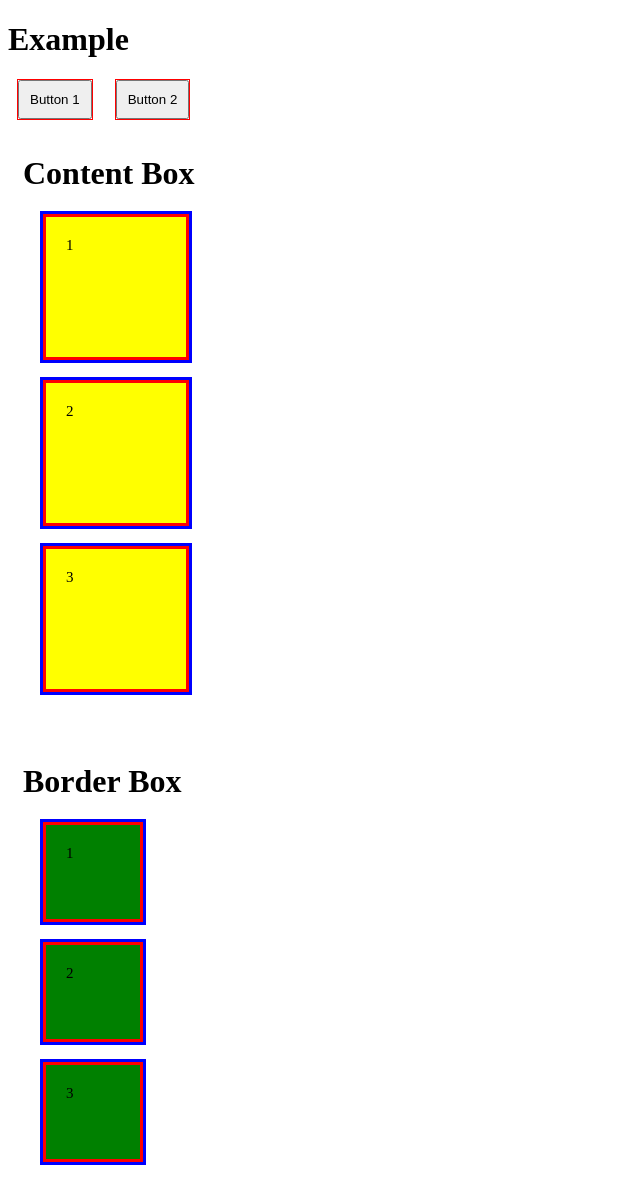
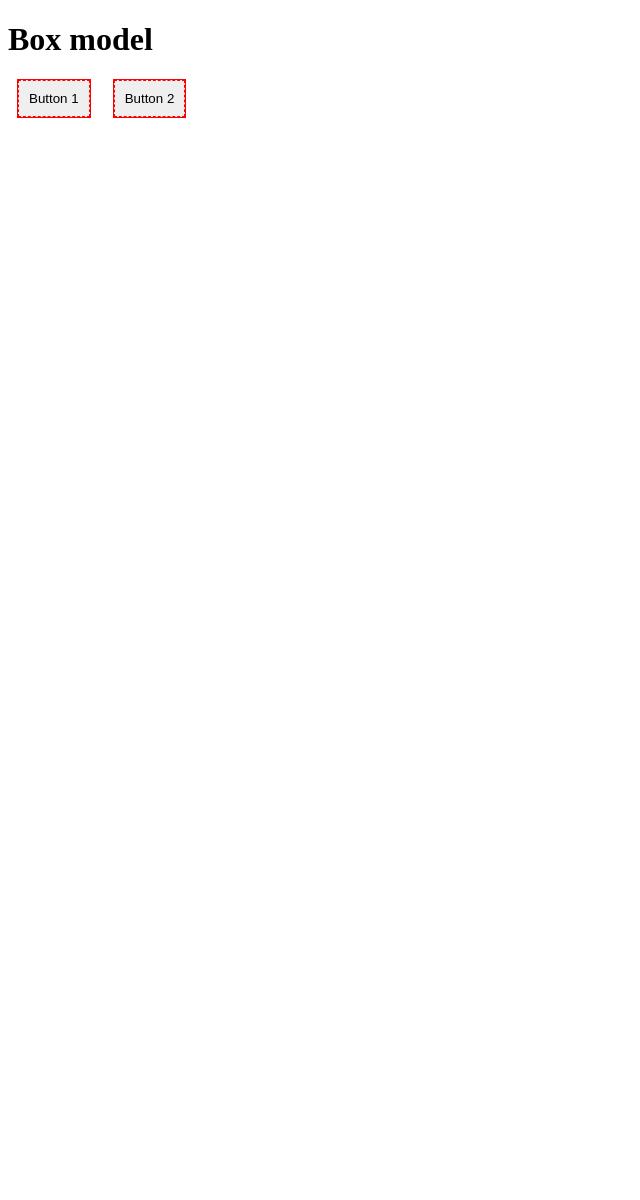
Before and after one commit to mohammedafeef/css-tutorial, a plain HTML site: page index.html in a window 1280 px wide. Shown: the whole page, without its empty margins (0-640 px from the left). After the commit the page ends 800 px from the top, so only its background shows below. Drawn offline with Linux system fonts and the light colour scheme.

Commit message:
chore(tutorial-5): box model in css

```diff
--- a/index.html
+++ b/index.html
@@ -8,21 +8,9 @@
   </head>
   <body>
     <div>
-      <h1>Example</h1>
+      <h1>Box model</h1>
       <button>Button 1</button>
       <button>Button 2</button>
     </div>
-    <div class="wrapper">
-      <h1>Content Box</h1>
-      <div class="box content-box">1</div>
-      <div class="box content-box">2</div>
-      <div class="box content-box">3</div>
-    </div>
-    <div class="wrapper">
-      <h1>Border Box</h1>
-      <div class="box border-box">1</div>
-      <div class="box border-box">2</div>
-      <div class="box border-box">3</div>
-    </div>
   </body>
 </html>
--- a/style.css
+++ b/style.css
@@ -1,31 +1,13 @@
 body {
   background:white;
-}
-.wrapper {
-  padding: 15px;
-}
-.box {
-  width: 100px;
-  height: 100px;
-  margin: 20px;
-  padding: 20px;
-  font-size: 15px;
-  font-weight: 500;
-  background: white;
-  border: 3px solid red;
-  outline: 3px solid blue;
-}
-.border-box {
-  box-sizing: border-box;
-  background: green;
-}
-.content-box {
-  box-sizing: content-box;
-  background: yellow;
 }
 
 button{
   padding:10px;
   margin:0 10px;
   outline: solid 1px red;
+  border:1px solid red;
+  border-width: 1px;
+  border-style: dashed;
+  border-color:red;
 }
```
